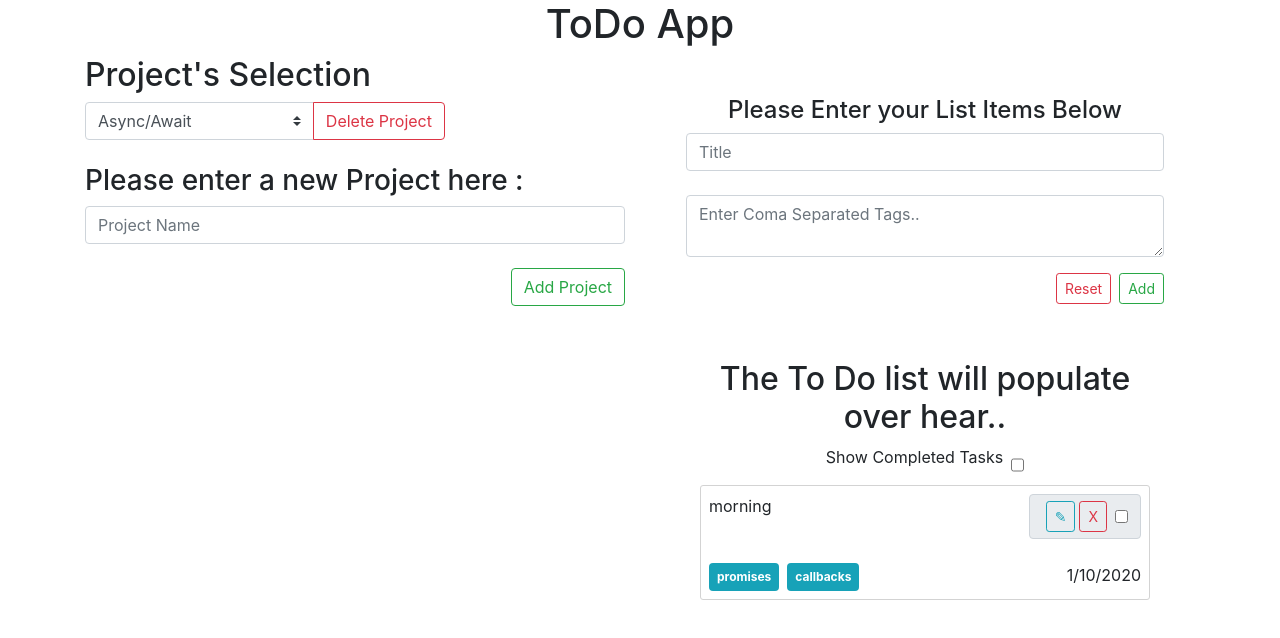
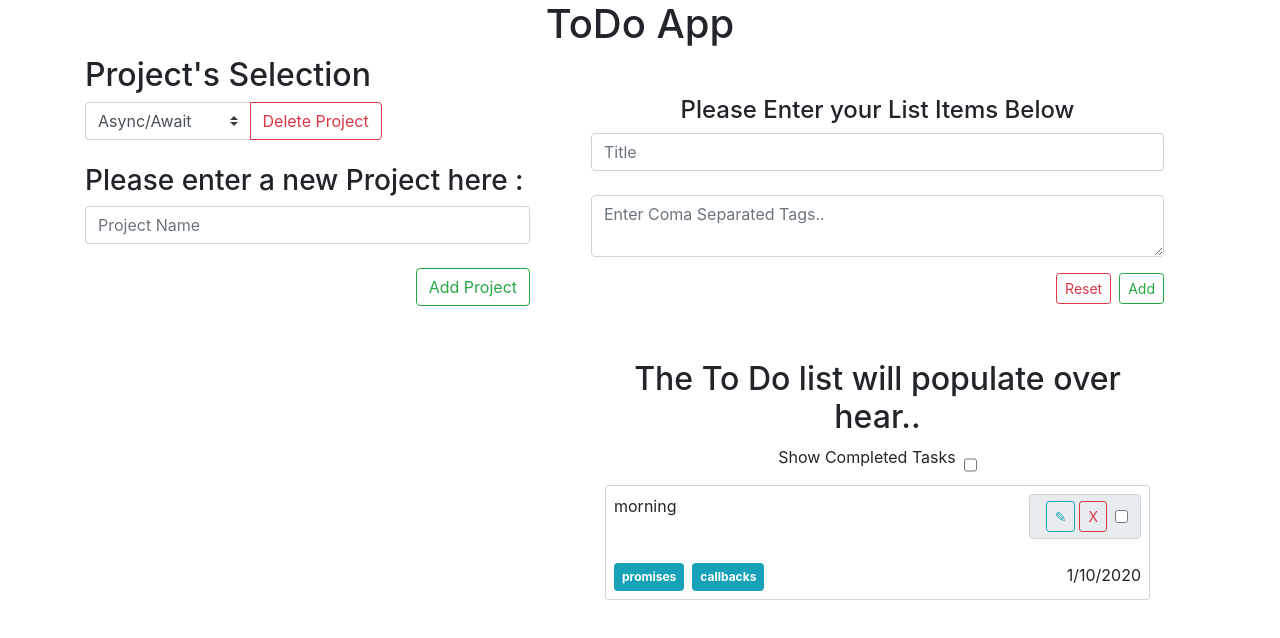
Before and after one commit to asinghal279/ReactToDoApp, a React (Create React App) app: page / in a window 1280 px wide. Shown: the top 638 px of the page. Built offline with nearby package versions, Linux system fonts and the light colour scheme.

Commit message:
Refactor the add add todo part

```diff
--- a/src/App.js
+++ b/src/App.js
@@ -33,10 +33,10 @@ class App extends Component {
     }
   };
 
-  handleInput = (value) => {
+  handleProjectInput = (value) => {
     let obj = { ...this.state.projects };
     obj[value] = [];
-    this.state.projects[value] =[];
+    this.state.projects[value] = [];
     // console.log(obj, this.state.projects);
     this.setState(
       {
@@ -67,18 +67,17 @@ class App extends Component {
     let toDoList = [...this.state.projects[this.state.selectedProject]];
     let spliceIndex;
     toDoList.some((todo, index) => {
-      if (todo.id === idTobeDeleted) {
+      if (todo.id === +idTobeDeleted) {
         spliceIndex = index;
         return true;
       }
     });
     toDoList.splice(spliceIndex, 1);
-    console.log(toDoList);
-    let newProjectsObj = { ...this.state.projects };
-    newProjectsObj[this.state.selectedProject] = toDoList;
-    // this.state.projects[this.state.selectedProject] = toDoList
+    // let newProjectsObj = { ...this.state.projects };
+    // newProjectsObj[this.state.selectedProject] = toDoList;
+    this.state.projects[this.state.selectedProject] = toDoList
     this.setState({
-      projects: newProjectsObj,
+      projects: this.state.projects,
     });
   };
 
@@ -93,7 +92,7 @@ class App extends Component {
             list={this.state.projects}
             selectedProject={this.state.selectedProject}
             onDelete={this.handleDeleteProject}
-            addProject={(value) => this.handleInput(value)}
+            addProject={(value) => this.handleProjectInput(value)}
             selectedProjectHandler={(value) =>
               this.setState({ selectedProject: value })
             }
@@ -117,7 +116,10 @@ class App extends Component {
                     >
                       &#9998;
                     </button>
-                    <button onClick={this.handleDeleteTodo} class="btn btn-outline-danger btn-sm delete-button">
+                    <button
+                      onClick={this.handleDeleteTodo}
+                      class="btn btn-outline-danger btn-sm delete-button"
+                    >
                       X
                     </button>
                     <input
@@ -128,7 +130,11 @@ class App extends Component {
                   </div>
                 </div>
                 <div class="d-flex justify-content-between mt-4">
-                  <div class="">{todo.tags.map((tag) => <span class="badge badge-info mr-2 p-2">{tag}</span>)}</div>
+                  <div class="">
+                    {todo.tags.map((tag) => (
+                      <span class="badge badge-info mr-2 p-2">{tag}</span>
+                    ))}
+                  </div>
                   <div class="">{currentDate}</div>
                 </div>
               </div>
--- a/src/project.js
+++ b/src/project.js
@@ -48,7 +48,7 @@ class Project extends Component {
 
   render() {
     return (
-      <div className="col-sm-6">
+      <div className="col-sm-5">
         <h2>Project's Selection</h2>
         <div class="input-group col-sm-8 px-0 mb-4">
           <select
--- a/src/todo.js
+++ b/src/todo.js
@@ -10,19 +10,19 @@ class todo extends Component {
     };
   }
 
-  handleSubmit =(e) => {
-      e.preventDefault();
-      let array = [this.state.newTitle, this.state.newTags];
-      this.props.addTodo(array);
-      this.setState({
-        newTitle:"",
-        newTags: ""
-      })
-  }
+  handleSubmit = (e) => {
+    e.preventDefault();
+    let array = [this.state.newTitle, this.state.newTags];
+    this.props.addTodo(array);
+    this.setState({
+      newTitle: "",
+      newTags: "",
+    });
+  };
 
   render() {
     return (
-      <div className="col-sm-6">
+      <div className="col-sm-7">
         <div class="col-sm-12 mb-5">
           <div class="my-4 p-3 form-box">
             <h4 class="text-center">Please Enter your List Items Below</h4>
@@ -33,17 +33,19 @@ class todo extends Component {
                   id="titleInput"
                   class="form-control mb-4"
                   placeholder="Title"
-                  value = {this.state.newTitle}
+                  value={this.state.newTitle}
                   onChange={(e) => this.setState({ newTitle: e.target.value })}
                   required
                 />
                 <textarea
                   name="tags"
                   id="tagsInput"
-                  value = {this.state.newTags}
+                  value={this.state.newTags}
                   class="form-control"
                   placeholder="Enter Coma Separated Tags.."
-                  onChange={(e) => this.setState({ newTags: e.target.value.split(",") })}
+                  onChange={(e) =>
+                    this.setState({ newTags: e.target.value.split(",") })
+                  }
                   required
                 ></textarea>
               </div>
@@ -73,7 +75,7 @@ class todo extends Component {
           </div>
           <div class="col-sm-12">
             <div id="toDoList" class="col-sm-12">
-                {this.props.children}
+              {this.props.children}
             </div>
           </div>
         </div>
```
